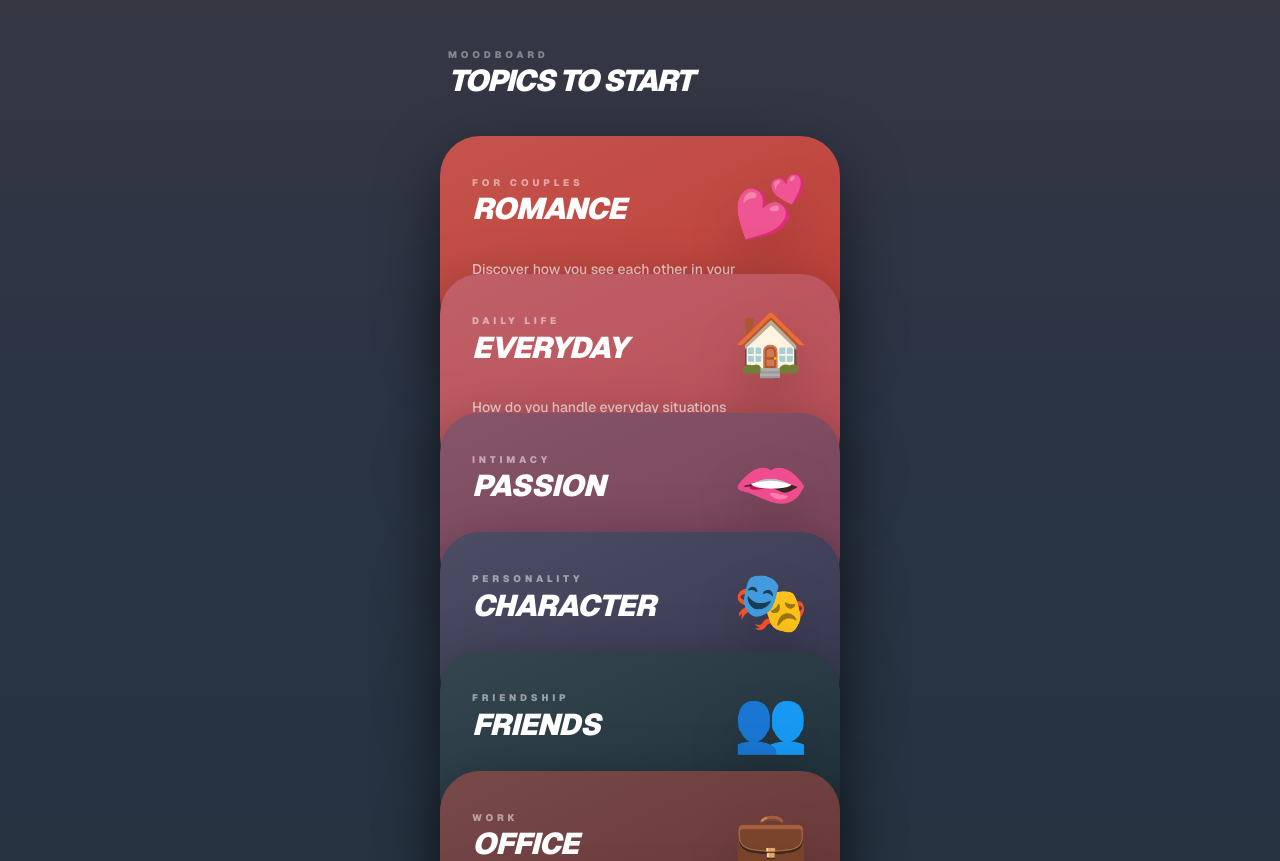
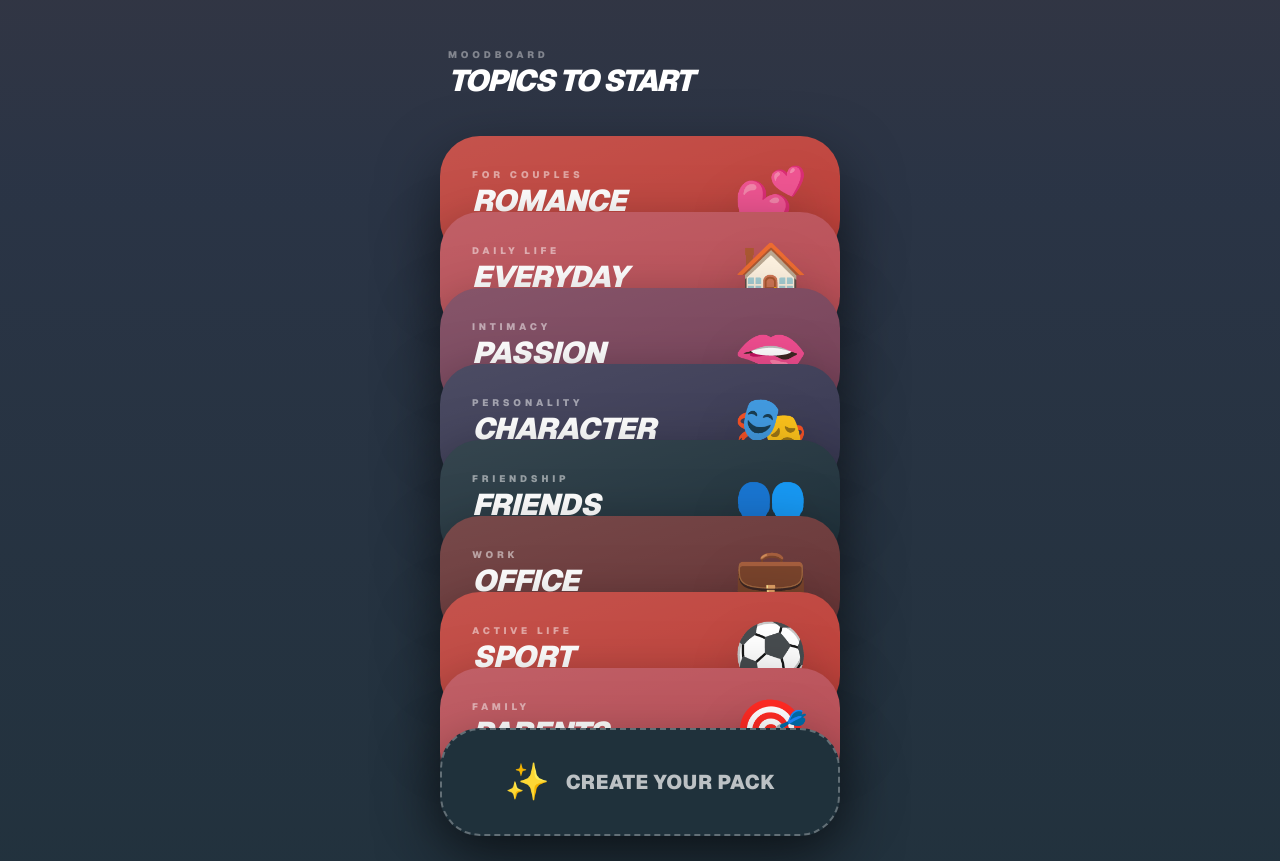
Before and after one commit to ivanshyla/knowing-you-app, a Next.js app: page / in a window 1280 px wide. Shown: the part 720-1581 px from the top of the page. Built offline with nearby package versions, Linux system fonts and the light colour scheme; no server answers.

Commit message:
fix: remove description from pack cards, cleaner look

```diff
--- a/app/page.tsx
+++ b/app/page.tsx
@@ -163,8 +163,8 @@ function PackCard({ pack, index, color }: { pack: QuestionPack; index: number; c
   return (
     <Link
       href={`/room/create?pack=${pack.id}`}
-      className={`block rounded-[2.5rem] px-8 py-10 text-white transition-all duration-500 ${
-        isFirst ? '' : '-mt-16'
+      className={`block rounded-[2.5rem] px-8 py-8 text-white transition-all duration-500 ${
+        isFirst ? '' : '-mt-12'
       } shadow-[0_25px_60px_rgba(0,0,0,0.5)] active:scale-[0.98] hover:translate-y-[-50px] hover:z-50 relative group overflow-hidden`}
       style={{
         backgroundColor: color,
@@ -179,8 +179,6 @@ function PackCard({ pack, index, color }: { pack: QuestionPack; index: number; c
           </div>
           <span className="text-6xl drop-shadow-2xl group-hover:scale-110 transition-transform duration-500">{pack.emoji}</span>
         </div>
-
-        <p className="mt-6 text-sm text-white/70 font-medium leading-snug pr-8">{description}</p>
       </div>
 
       <div className="absolute inset-0 bg-gradient-to-br from-white/10 to-transparent pointer-events-none" />
```
